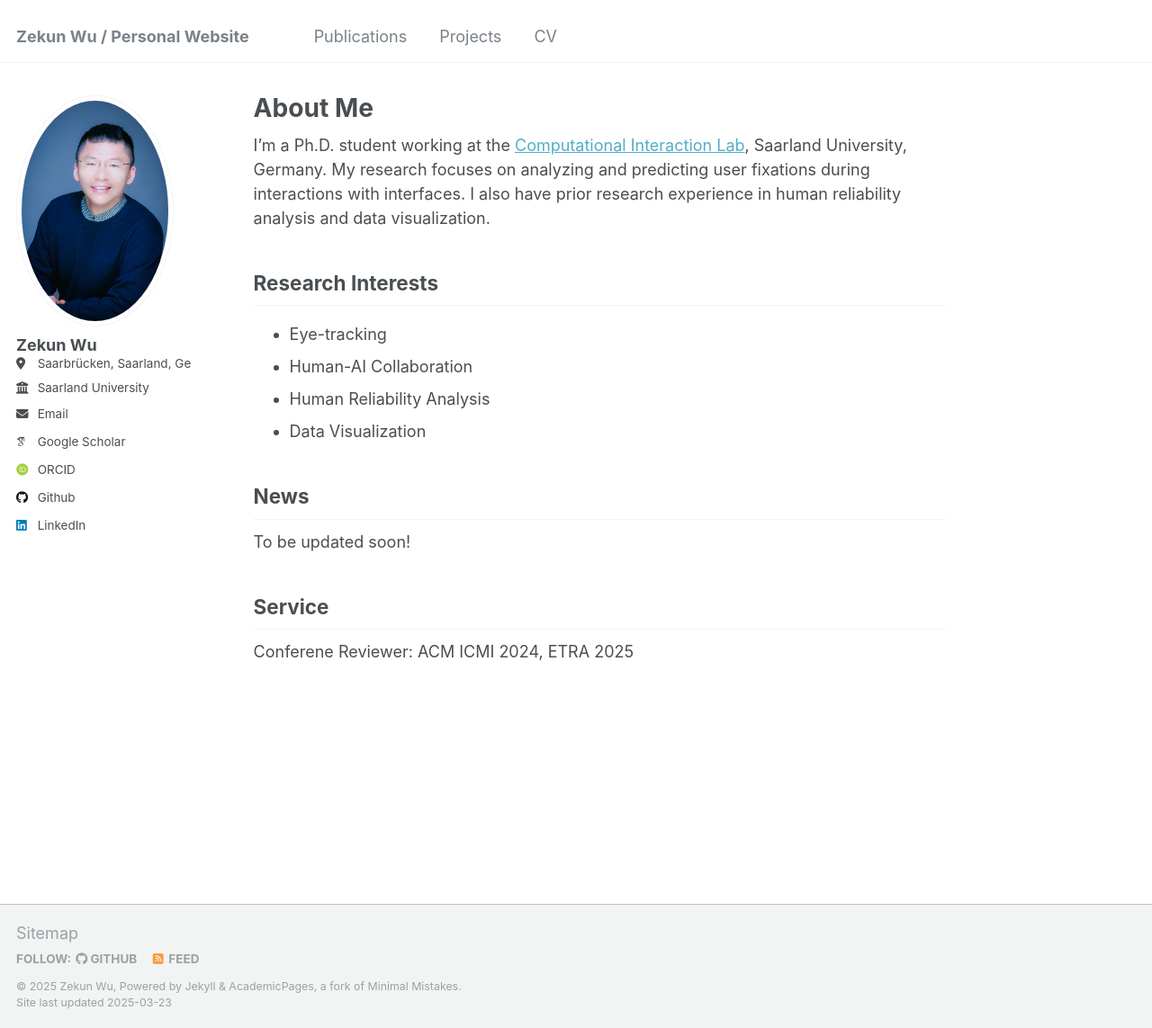
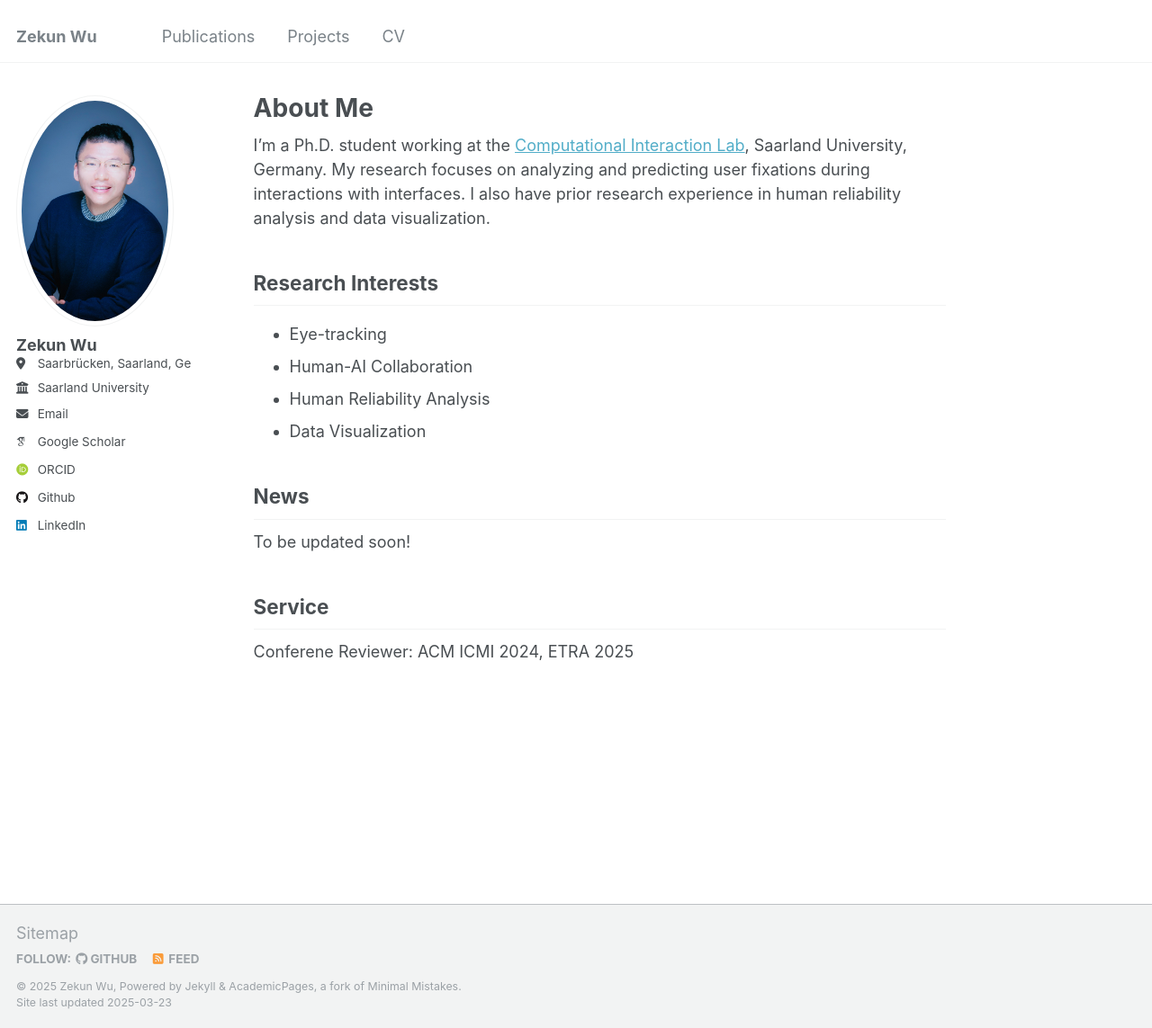
Before and after one commit to zekun-wu/zekun-wu.github.io, a Jekyll site: the page built from _pages/about.md, in a window 1280 px wide and 1143 px high. Shown: the whole window at 90% size. Built offline with Jekyll 4.4.1, drawn with Linux system fonts in a browser that asks for light colours; some web fonts are replaced.

Commit message:
Simplified site title to just name

```diff
--- a/_config.yml
+++ b/_config.yml
@@ -8,7 +8,7 @@
 
 # Basic Site Settings
 locale                   : "en-US"
-title                    : "Zekun Wu / Personal Website"
+title                    : "Zekun Wu"
 title_separator          : "-"
 name                     : &name "Zekun Wu"
 description              : &description "I'm a Ph.D. student working at the Computational Interaction Lab, Saarland University. My current research interest is mainly focused in analyzing and predicting user's fixations when interacting with interface. Before moving to the Germany, I also have few research experience in huamn reliability analysis and data visualization."
```
